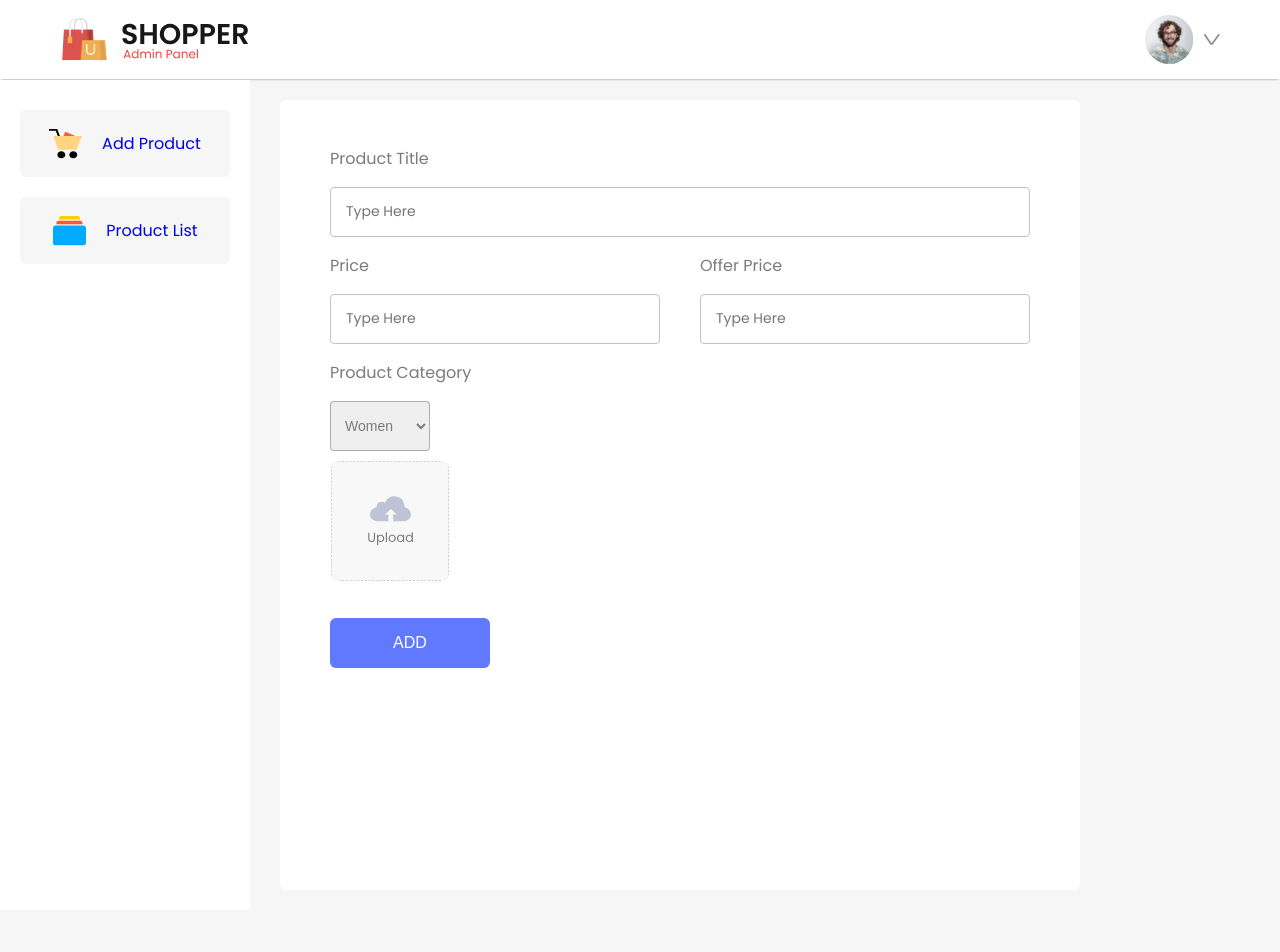
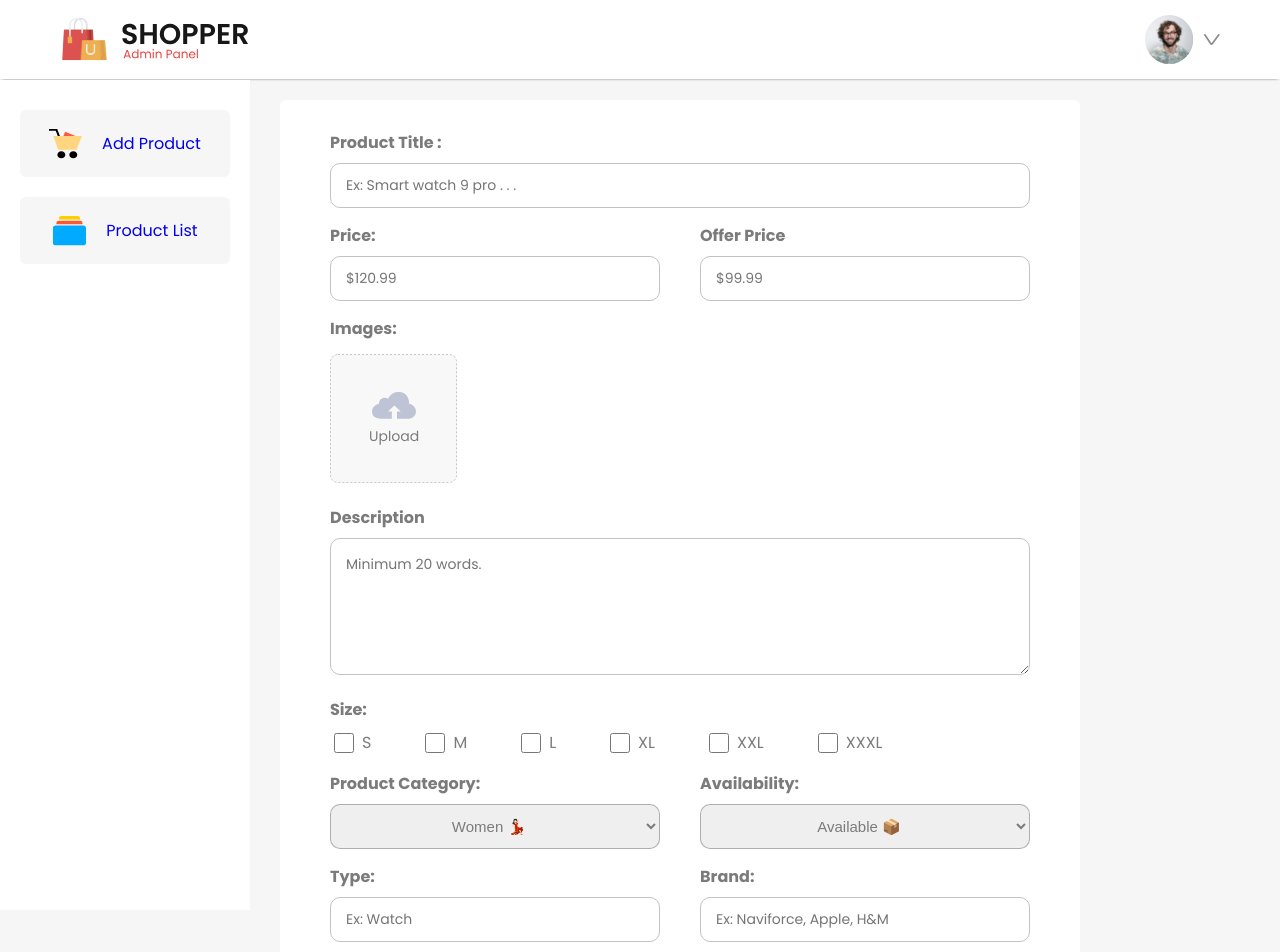
Before and after one commit to Imtious-coder/Kinbo_Admin, a React (Vite) app: page /addproduct in a window 1280 px wide. Shown: the top 952 px of the page. Before the commit the page ends 910 px from the top, so only its background shows below. Built offline with nearby package versions, Linux system fonts and the light colour scheme.

Commit message:
:art: Add product api updated.

```diff
--- a/package.json
+++ b/package.json
@@ -12,7 +12,8 @@
   "dependencies": {
     "react": "^18.2.0",
     "react-dom": "^18.2.0",
-    "react-router-dom": "^6.23.1"
+    "react-router-dom": "^6.23.1",
+    "react-toastify": "^10.0.5"
   },
   "devDependencies": {
     "@types/react": "^18.2.66",
--- a/src/Components/AddProduct.jsx
+++ b/src/Components/AddProduct.jsx
@@ -1,13 +1,23 @@
 /* eslint-disable no-unused-vars */
 import React, { useState } from "react";
+import { ToastContainer, toast } from "react-toastify";
+import "react-toastify/dist/ReactToastify.css";
 import "../Styles/AddProduct.css";
 import upload_area from "../assets/upload_area.svg";
 
 const AddProduct = () => {
-  const [image, setImage] = useState(false);
+  const [images, setImages] = useState([]);
   const [productDetails, setProductDetails] = useState({
     name: "",
     image: "",
+    type: "",
+    brand: "",
+    size: "",
+    colors: "",
+    tags: "",
+    availability: "available",
+    description: "",
+    total_items: "",
     category: "women",
     new_price: "",
     old_price: "",
@@ -15,22 +25,62 @@ const AddProduct = () => {
 
   // SELECTED IMAGE DISPLAY FUNCTION
   const imageHandler = (e) => {
-    setImage(e.target.files[0]);
-    console.log(image);
+    const files = Array.from(e.target.files);
+    if (files.length < 4) {
+      toast.error("Please select 4 images", {
+        position: "top-center",
+        autoClose: 5000,
+        hideProgressBar: false,
+        closeOnClick: true,
+        pauseOnHover: true,
+        draggable: true,
+        progress: undefined,
+        theme: "colored",
+      });
+      return;
+    } else if (files.length > 4) {
+      toast.error("Maximum 4 Images", {
+        position: "top-center",
+        autoClose: 5000,
+        hideProgressBar: false,
+        closeOnClick: true,
+        pauseOnHover: true,
+        draggable: true,
+        progress: undefined,
+        theme: "colored",
+      });
+      return;
+    }
+    setImages(files);
+    setProductDetails({ ...productDetails, image: files });
   };
 
-  const chnageHandler = (e) => {
-    setProductDetails({ ...productDetails, [e.target.name]: e.target.value });
+  // PRODUCT DETAILS HANDLER FUNCTIONALITY
+  const changeHandler = (e) => {
+    const { name, value, type, checked } = e.target;
+    if (type === "checkbox") {
+      setProductDetails((prevDetails) => {
+        const newSize = checked
+          ? [...prevDetails.size, value]
+          : prevDetails.size.filter((size) => size !== value);
+        return { ...prevDetails, size: newSize };
+      });
+    } else {
+      setProductDetails({ ...productDetails, [name]: value });
+    }
+    console.log(productDetails);
   };
 
+  // ADD PRODUCT FUNCTIONALITY
   const addProduct = async () => {
-    console.log({productDetails});
     let responseData;
     let product = productDetails;
 
     let formData = new FormData();
-    formData.append("product", image);
-
+    images.forEach((image) => {
+      formData.append("product", image);
+    });
+    // image upload api
     await fetch("http://localhost:4000/upload", {
       method: "POST",
       headers: {
@@ -41,10 +91,13 @@ const AddProduct = () => {
       .then((res) => res.json())
       .then((data) => {
         responseData = data;
+        console.log(responseData);
       });
+
+    // app product api
     if (responseData.success) {
-      product.image = responseData.image_url;
-      console.log({product});
+      product.image = responseData.image_urls;
+      console.log({ product });
       await fetch("http://localhost:4000/addproduct", {
         method: "POST",
         headers: {
@@ -56,77 +109,206 @@ const AddProduct = () => {
         .then((res) => res.json())
         .then((data) => {
           data.success
-            ? alert("Product Added Successfully")
-            : alert("Product Added Successfully");
+            ? toast.success("Product Added Successfully 🥰", {
+                position: "top-center",
+                autoClose: 5000,
+                hideProgressBar: false,
+                closeOnClick: true,
+                pauseOnHover: true,
+                draggable: true,
+                progress: undefined,
+                theme: "colored",
+              })
+            : console.log("Something went wrong");
         });
     }
   };
 
   return (
     <section className="addproduct">
-      <div className="addproduct-itemfield">
-        <p>Product Title</p>
+      <ToastContainer />
+      <div className="fields title">
+        <p>Product Title :</p>
         <input
           value={productDetails.name}
-          onChange={chnageHandler}
+          onChange={changeHandler}
           type="text"
           name="name"
           id=""
-          placeholder="Type Here"
+          className="inputs"
+          placeholder="Ex: Smart watch 9 pro . . ."
         />
       </div>
-      <div className="addproduct-price">
-        <div className="addproduct-itemfield">
-          <p>Price</p>
+      <div className="double-fields price">
+        <div className="fields">
+          <p>Price:</p>
           <input
             value={productDetails.old_price}
-            onChange={chnageHandler}
-            type="text"
+            onChange={changeHandler}
+            type="number"
             name="old_price"
-            id=""
-            placeholder="Type Here"
+            className="inputs"
+            placeholder="$120.99"
           />
         </div>
-        <div className="addproduct-itemfield">
+        <div className="fields">
           <p>Offer Price</p>
           <input
             value={productDetails.new_price}
-            onChange={chnageHandler}
-            type="text"
+            onChange={changeHandler}
+            type="number"
             name="new_price"
             id=""
-            placeholder="Type Here"
+            className="inputs"
+            placeholder="$99.99"
           />
         </div>
       </div>
-      <div className="addproduct-itemfield">
-        <p>Product Category</p>
-        <select
-          value={productDetails.category}
-          onChange={chnageHandler}
-          name="category"
-          className="addproduct-selector"
-        >
-          <option value="women">Women</option>
-          <option value="men">Men</option>
-          <option value="kid">Kid</option>
-        </select>
-      </div>
-      <div className="addproduct-itemfield">
-        <label htmlFor="file-input">
-          <img
-            src={image ? URL.createObjectURL(image) : upload_area}
-            className="addproduct-thumbnail-image"
-            alt="Thumbnail"
-          />
-        </label>
+      <div className="fields images">
+        <p>Images:</p>
+        <div className="thumbnail-container">
+          {images.length === 4 ? (
+            images.map((image, index) => (
+              <img
+                key={index}
+                src={URL.createObjectURL(image)}
+                className="preview-images"
+                alt={`Thumbnail ${index + 1}`}
+              />
+            ))
+          ) : (
+            <label htmlFor="file-input">
+              <img src={upload_area} className="upload-image" alt="Thumbnail" />
+            </label>
+          )}
+        </div>
         <input
           onChange={imageHandler}
           type="file"
           name="image"
           id="file-input"
           hidden
+          multiple
         />
+      </div>
+      <div className="fields description">
+        <p>Description</p>
+        <textarea
+          value={productDetails.description}
+          onChange={changeHandler}
+          type="text"
+          name="description"
+          rows="5"
+          cols="50"
+          placeholder="Minimum 20 words."
+        />
+      </div>
+      <div className="fields size">
+        <p>Size:</p>
+        <div className="checkbox-group">
+          {["S", "M", "L", "XL", "XXL", "XXXL"].map((size) => (
+            <label key={size}>
+              <input
+                type="checkbox"
+                name="size"
+                value={size}
+                checked={productDetails.size.includes(size)}
+                onChange={changeHandler}
+                className="size-input"
+              />
+              {size}
+            </label>
+          ))}
+        </div>
+      </div>
+      <div className="double-fields category-stock">
+        <div className="fields">
+          <p>Product Category:</p>
+          <select
+            value={productDetails.category}
+            onChange={changeHandler}
+            name="category"
+            className="addproduct-selector"
+          >
+            <option value="women">Women 💃🏻</option>
+            <option value="men">Men 🙎🏻</option>
+            <option value="kid">Kid 👶🏻</option>
+          </select>
+        </div>
+        <div className="fields">
+          <p>Availability:</p>
+          <select
+            value={productDetails.category}
+            onChange={changeHandler}
+            name="category"
+            className="addproduct-selector"
+          >
+            <option value="available">Available 📦</option>
+            <option value="stock_out">Stock Out 😞</option>
+          </select>
+        </div>
+      </div>
+      <div className="double-fields type-brand">
+        <div className="fields">
+          <p>Type:</p>
+          <input
+            value={productDetails.type}
+            onChange={changeHandler}
+            type="text"
+            name="type"
+            className="inputs"
+            placeholder="Ex: Watch"
+          />
+        </div>
+        <div className="fields">
+          <p>Brand:</p>
+          <input
+            value={productDetails.brand}
+            onChange={changeHandler}
+            type="text"
+            name="brand"
+            className="inputs"
+            placeholder="Ex: Naviforce, Apple, H&M"
+          />
+        </div>
+      </div>
+      <div className="fields tags-brands">
+        <p>Tags:</p>
+        <input
+          value={productDetails.tags}
+          onChange={changeHandler}
+          type="text"
+          name="tags"
+          id=""
+          className="inputs"
+          placeholder="Ex:  Smart watch, Phone, Top's"
+        />
+      </div>
+      <div className="double-fields colors-total_items">
+        <div className="fields">
+          <p>Colors:</p>
+          <input
+            value={productDetails.colors}
+            onChange={changeHandler}
+            type="text"
+            name="colors"
+            id=""
+            className="inputs"
+            placeholder="Ex: Red, White, Pink"
+          />
+        </div>
+        <div className="fields">
+          <p>Total Items:</p>
+          <input
+            value={productDetails.total_items}
+            onChange={changeHandler}
+            type="number"
+            name="total_items"
+            id=""
+            className="inputs"
+            placeholder="Ex: 122"
+          />
+        </div>
       </div>
       <button
         onClick={() => {
--- a/src/Styles/AddProduct.css
+++ b/src/Styles/AddProduct.css
@@ -7,16 +7,24 @@
   border-radius: 6px;
   background: #fff;
 }
-.addproduct .addproduct-itemfield {
+.addproduct .fields {
   width: 100%;
   color: #7b7b7b;
   font-size: 16px;
+  margin-bottom: 15px;
 }
-.addproduct .addproduct-itemfield input {
+.addproduct .fields p,
+.addproduct .double-fields p {
+  margin-bottom: 8px;
+  margin-top: 0;
+  font-weight: 700;
+}
+.addproduct .fields .inputs,
+.addproduct .double-fields .inputs {
   box-sizing: border-box;
   width: 100%;
-  height: 50px;
-  border-radius: 4px;
+  height: 45px;
+  border-radius: 10px;
   padding-left: 15px;
   border: 1px solid #c3c3c3;
   outline: none;
@@ -24,18 +32,51 @@
   font-family: "Poppins";
   font-size: 14px;
 }
-.addproduct .addproduct-price {
+.addproduct .fields textarea {
+  box-sizing: border-box;
+  width: 100%;
+  border-radius: 10px;
+  padding: 15px;
+  color: #7b7b7b;
+  font-family: "Poppins";
+  font-size: 14px;
+  outline: none;
+  border: 1px solid #c3c3c3;
+
+}
+.addproduct .fields .checkbox-group {
   display: flex;
+  justify-content: left;
+  align-items: center;
+  gap: 50px;
+}
+.addproduct .fields .checkbox-group label {
+  display: flex;
+  align-items: center;
+  font-size: 16px;
+  gap: 5px;
+}
+.addproduct .fields .checkbox-group label input {
+  width: 20px;
+  height: 20px;
+  cursor: pointer;
+}
+.addproduct .double-fields {
+  width: 100%;
+  display: flex;
+  align-items: center;
+  justify-content: space-between;
   gap: 40px;
 }
-.addproduct .addproduct-itemfield .addproduct-selector {
+.addproduct .fields .addproduct-selector {
   padding: 10px;
-  width: 100px;
-  height: 50px;
-  font-size: 14px;
+  width: 100%;
+  height: 45px;
+  font-size: 15px;
   color: #7b7b7b;
   border: 1px solid #7b7b7b8d;
-  border-radius: 4px;
+  border-radius: 10px;
+  text-align: center;
 }
 .addproduct .addproduct-itemfield .addproduct-thumbnail-image {
   height: 120px;
@@ -56,3 +97,22 @@
   font-size: 16px;
   font-weight: 500;
 }
+.thumbnail-container {
+  width: auto;
+  display: flex;
+  align-items: center;
+  gap: 20px;
+}
+.thumbnail-container .upload-image {
+  width: 100%;
+  height: auto;
+  margin-top: 5px;
+  cursor: pointer;
+}
+.thumbnail-container .preview-images {
+  width: 100px;
+  height: 100px;
+  margin-top: 5px;
+  border-radius: 5px;
+  cursor: pointer;
+}
```
Also changed, not shown: src/Components/Toastify.jsx (added, +21 -0 lines), 1 other file (tests, documents, lock files or other folders).
